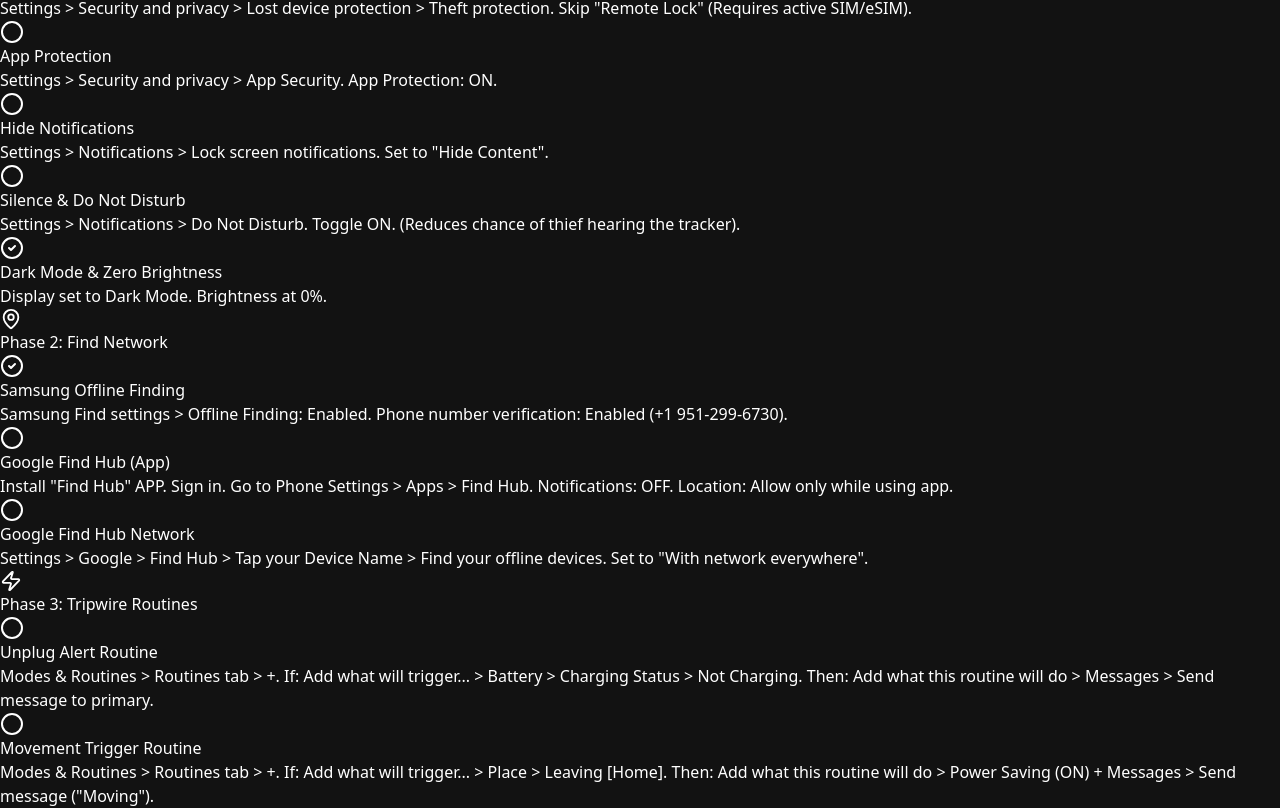
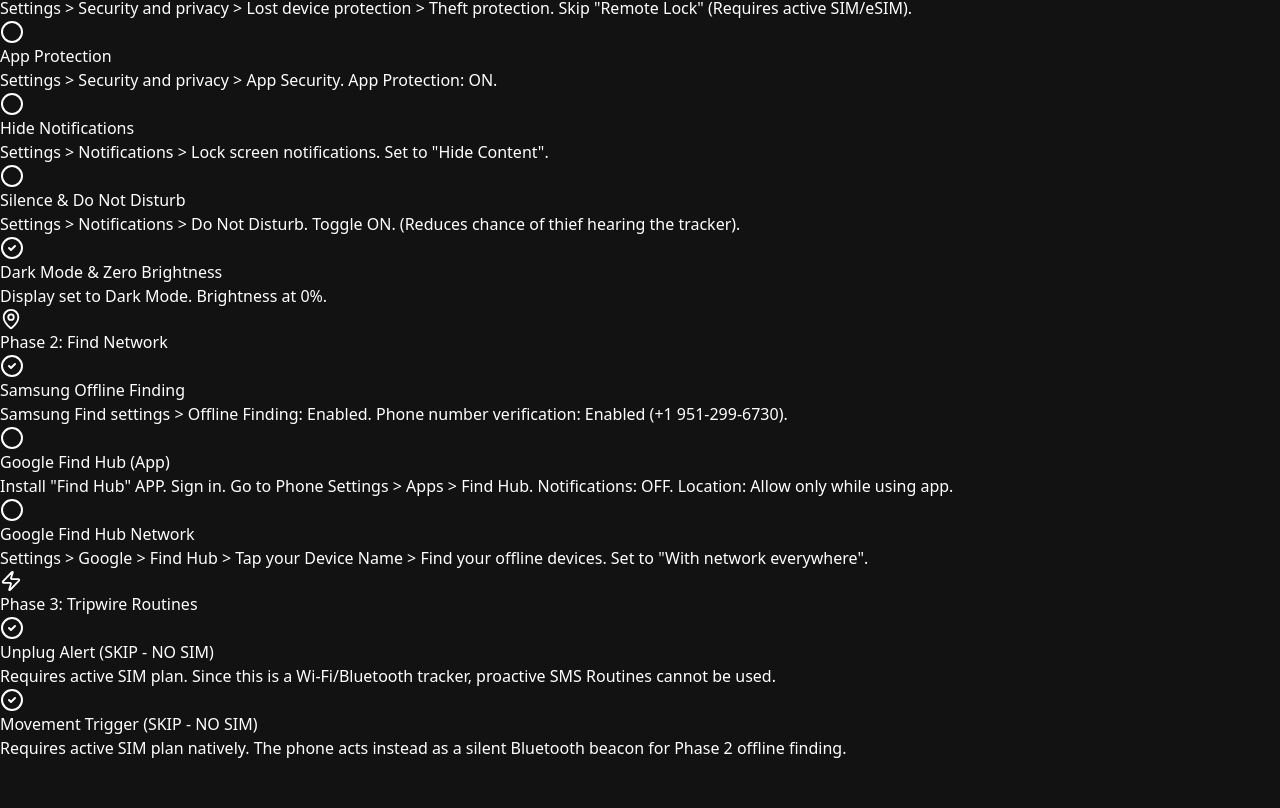
Before and after one commit to KeithOwns/lophone, a React (Vite) app: page / in a window 1280 px wide. Shown: the part 714-1522 px from the top of the page. After the commit the page ends 1474 px from the top, so only its background shows below. Built offline with nearby package versions, Linux system fonts and the light colour scheme.

Commit message:
chore: Skip SMS routines on SIM-less tracker setup

```diff
--- a/src/App.jsx
+++ b/src/App.jsx
@@ -18,8 +18,8 @@
     { id: 11, phase: 2, title: 'Samsung Offline Finding', desc: 'Samsung Find settings > Offline Finding: Enabled. Phone number verification: Enabled (+1 951-299-6730).', completed: true },
     { id: 12, phase: 2, title: 'Google Find Hub (App)', desc: 'Install "Find Hub" APP. Sign in. Go to Phone Settings > Apps > Find Hub. Notifications: OFF. Location: Allow only while using app.', completed: false },
     { id: 19, phase: 2, title: 'Google Find Hub Network', desc: 'Settings > Google > Find Hub > Tap your Device Name > Find your offline devices. Set to "With network everywhere".', completed: false },
-    { id: 14, phase: 3, title: 'Unplug Alert Routine', desc: 'Modes & Routines > Routines tab > +. If: Add what will trigger... > Battery > Charging Status > Not Charging. Then: Add what this routine will do > Messages > Send message to primary.', completed: false },
-    { id: 15, phase: 3, title: 'Movement Trigger Routine', desc: 'Modes & Routines > Routines tab > +. If: Add what will trigger... > Place > Leaving [Home]. Then: Add what this routine will do > Power Saving (ON) + Messages > Send message ("Moving").', completed: false }
+    { id: 14, phase: 3, title: 'Unplug Alert (SKIP - NO SIM)', desc: 'Requires active SIM plan. Since this is a Wi-Fi/Bluetooth tracker, proactive SMS Routines cannot be used.', completed: true },
+    { id: 15, phase: 3, title: 'Movement Trigger (SKIP - NO SIM)', desc: 'Requires active SIM plan natively. The phone acts instead as a silent Bluetooth beacon for Phase 2 offline finding.', completed: true }
   ]);
 
   const toggleTask = (id) => {
```
